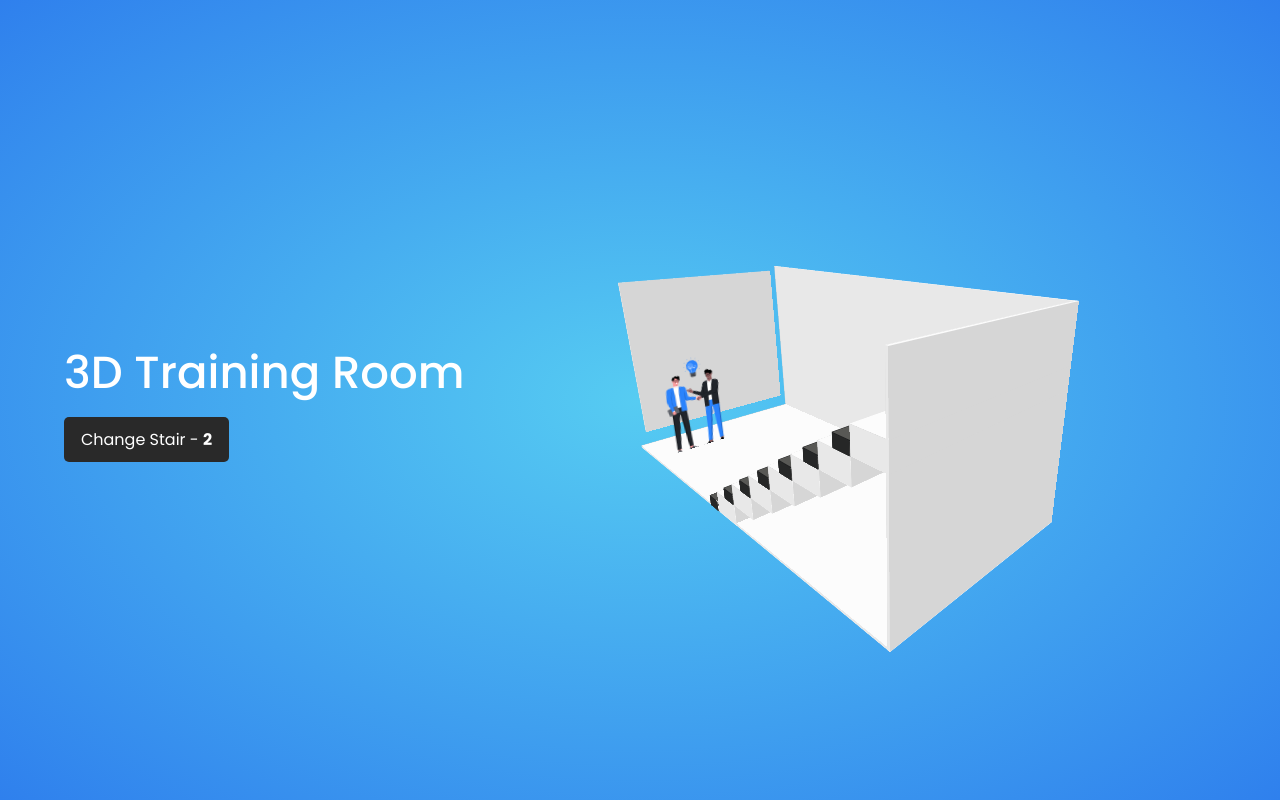
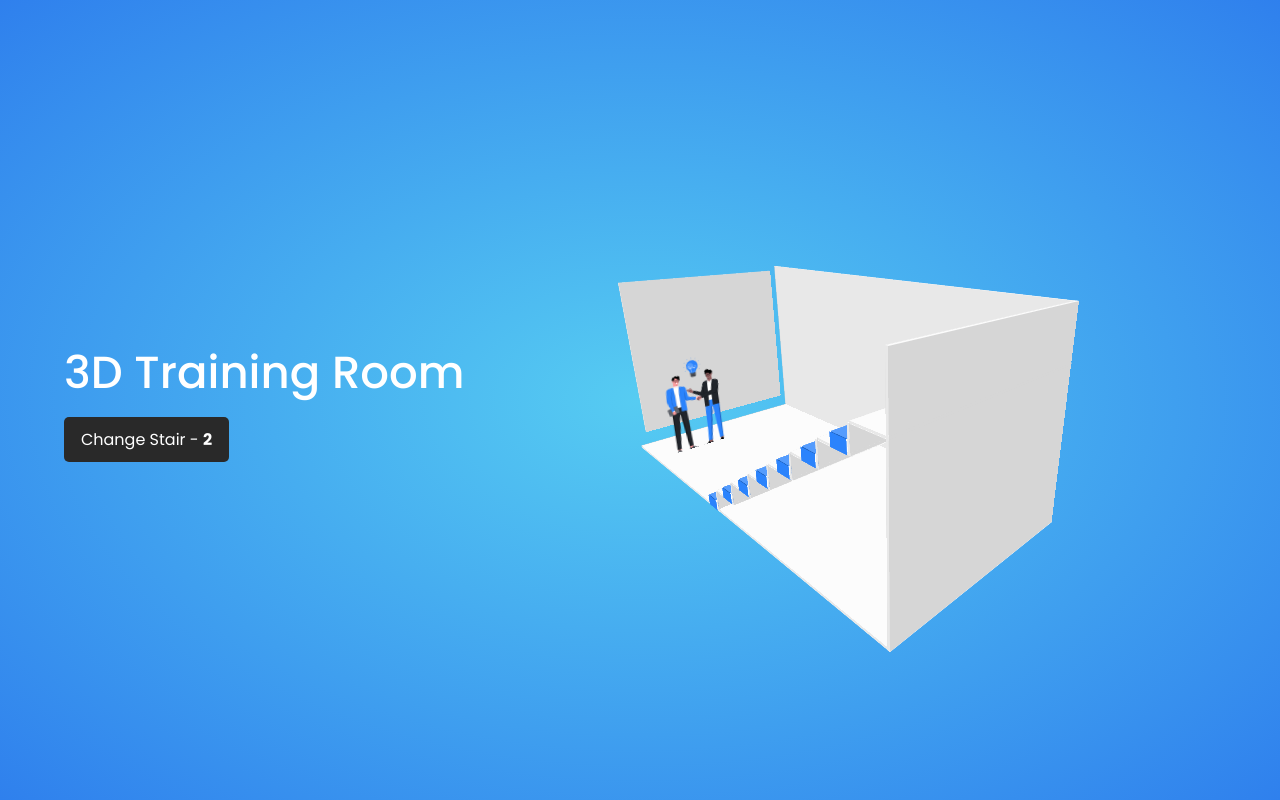
Before and after one commit to vuonghuuthien/3D-Training-Room, an Angular app: page / in a window 1280 px wide. Built offline with nearby package versions, Linux system fonts and the light colour scheme.

Commit message:
Change Layer Stair Style 2

```diff
--- a/src/app/app.component.html
+++ b/src/app/app.component.html
@@ -67,7 +67,7 @@
           [class]="'face floor__' + face"
         ></div>
       </div>
-
+      <!-- Stair Style 1 -->
       <div
         class="stair-cont stair-style-1"
         [style.--step-bg-top]="step_bg_top"
@@ -119,9 +119,10 @@
           </div>
         </div>
       </div>
-
+      <!-- Stair Style 2 -->
       <div
         class="stair-cont stair-style-2"
+        [style.--step-thick]="step_thick"
         [style.--step-bg-top]="step_bg_2_top"
         [style.--step-bg-left]="step_bg_2_left"
         [style.--step-bg-front]="step_bg_2_front"
@@ -146,9 +147,35 @@
             [style.--step-count]="i"
           >
             <div
+              class="step-top"
+              [style.--step-top-height]="step_thick"
+              [style.--step-top-depth]="step_lg_size.depth"
+              [style.--step-top-z-center]="calcZCenter(step_thick)"
+              [style.--step-top-top-fb]="calcTop_FB(step_thick, step_lg_size.depth)"
+              [style.--step-top-z-fb]="calcZ_FB(step_lg_size.depth)"
+            >
+              <div
+                *ngFor="let face of face_list"
+                [class]="'face step-top__' + face"
+              ></div>
+            </div>
+            <div
+              class="step-front"
+              [style.--step-front-height]="step_lg_size.height"
+              [style.--step-front-depth]="step_thick"
+              [style.--step-front-z-center]="calcZCenter(step_lg_size.height)"
+              [style.--step-front-top-fb]="calcTop_FB(step_lg_size.height, step_thick)"
+              [style.--step-front-z-fb]="calcZ_FB(step_thick)"
+            >
+              <div
+                *ngFor="let face of face_list"
+                [class]="'face step-front__' + face"
+              ></div>
+            </div>
+            <!-- <div
               *ngFor="let face of face_list"
               [class]="'face step__' + face"
-            ></div>
+            ></div> -->
           </div>
         </div>
         <div
--- a/src/app/app.component.scss
+++ b/src/app/app.component.scss
@@ -70,7 +70,7 @@
 .env {
   display: flex;
   min-height: 100vh;
-  background: radial-gradient(#56CCF2 , #2F80ED);
+  background: radial-gradient(#56ccf2, #2f80ed);
   overflow: hidden;
 
   .env-left {
@@ -116,7 +116,8 @@
 .base {
   width: addUnit(--base-width);
   height: addUnit(--base-depth);
-  transform: perspective(500px) rotateX(70deg) rotateZ(50deg) translateX(100px) translateZ(-50px);
+  transform: perspective(500px) rotateX(70deg) rotateZ(50deg) translateX(100px)
+    translateZ(-50px);
   transform: perspective(500px) rotateX(70deg) rotateZ(135deg) translateX(100px) translateZ(-50px);
   position: relative;
   // transform: rotateX(-30deg) rotateY(250deg);
@@ -267,10 +268,66 @@
 
   &.stair-style-2 {
     .stair-step {
+      &.stair-step-lg {
+        .step {
+          transform: translateZ(
+            calc(addUnit(--step-height) * var(--step-count))
+          );
+          .step-top {
+            width: 100%;
+            height: addUnit(--step-top-depth);
+            top: 0;
+            left: 0;
+            position: absolute;
+            transform: translateZ(
+              calc(addUnit(--step-height) + addUnit(--step-top-z-center))
+            );
+
+            @include face_list(
+              ".step-top",
+              addUnit(--step-top-height),
+              addUnit(--step-top-depth),
+              addUnit(--step-top-z-center),
+              addUnit(--step-top-top-fb),
+              addUnit(--step-top-z-fb),
+              var(--step-bg-top),
+              var(--step-bg-top),
+              var(--step-bg-front),
+              var(--step-bg-front),
+              var(--step-bg-left),
+              var(--step-bg-left)
+            );
+          }
+          .step-front {
+            width: 100%;
+            height: addUnit(--step-front-depth);
+            top: 0;
+            left: 0;
+            position: absolute;
+            transform: translateY(addUnit(--step-depth))
+              translateZ(addUnit(--step-front-z-center));
+
+            @include face_list(
+              ".step-front",
+              addUnit(--step-front-height),
+              addUnit(--step-front-depth),
+              addUnit(--step-front-z-center),
+              addUnit(--step-front-top-fb),
+              addUnit(--step-front-z-fb),
+              var(--step-bg-top),
+              var(--step-bg-top),
+              var(--step-bg-front),
+              var(--step-bg-front),
+              var(--step-bg-left),
+              var(--step-bg-left)
+            );
+          }
+        }
+      }
       &.stair-step-sm {
         position: absolute;
         right: 0;
-        top: addUnit(--step-depth);
+        top: calc(addUnit(--step-depth) + addUnit(--step-thick));
         .step {
           &:nth-child(even) {
             opacity: 0;
--- a/src/app/app.component.ts
+++ b/src/app/app.component.ts
@@ -23,7 +23,7 @@ export class AppComponent {
   room_bg_front = '#D6D6D6';
 
   // Wall Detail
-  wall_thick = 2;
+  wall_thick = 40 * this.scale;
 
   // Stair Detail
   stair_sm_width = 900 * this.scale;
@@ -37,6 +37,7 @@ export class AppComponent {
     height: 180 * 2 * this.scale,
     depth: 280 * 2 * this.scale,
   };
+  step_thick = 30 * this.scale;
   // Stair Style
   stair_style = 2;
   // Stair Style 1
@@ -47,9 +48,12 @@ export class AppComponent {
   step_bg_2_top = '#FCFCFC';
   step_bg_2_left = '#E8E8E8';
   step_bg_2_front = '#D6D6D6';
-  step_bg_2_sm_top = '#585855';
-  step_bg_2_sm_left = '#262727';
-  step_bg_2_sm_front = '#1E1F20';
+  // step_bg_2_sm_top = '#585855';
+  // step_bg_2_sm_left = '#262727';
+  // step_bg_2_sm_front = '#1E1F20';
+  step_bg_2_sm_top = '#559cfd';
+  step_bg_2_sm_left = '#2b83fc';
+  step_bg_2_sm_front = '#2269ca';
 
   // Board Detail
   board_size = {
```
